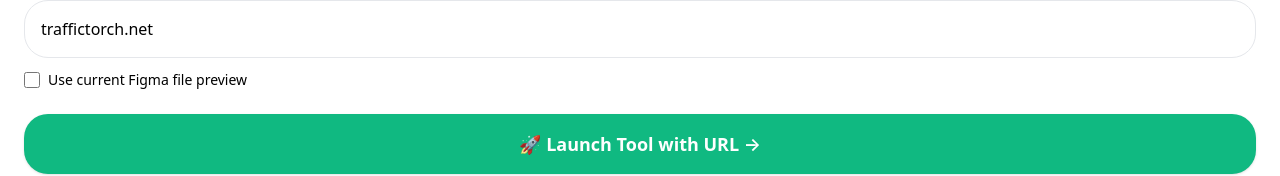
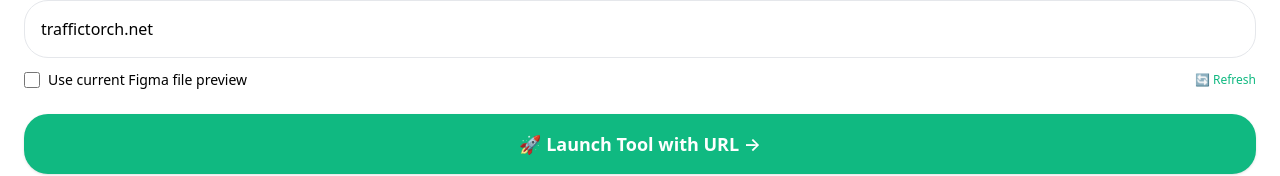
Before and after one commit to traffictorch/traffic-torch-figma-plugin, a React (Vite) app: page / in a window 1280 px wide. Shown: the part 442-618 px from the top of the page. Built offline with nearby package versions, Linux system fonts and the light colour scheme.

Commit message:
fix: checkbox now reliably fills Figma preview URL + added manual Refresh button

```diff
--- a/src/App.tsx
+++ b/src/App.tsx
@@ -27,8 +27,13 @@
   const [figmaUrl, setFigmaUrl] = useState('');
   const [useFigmaPreview, setUseFigmaPreview] = useState(false);
 
+  // Request Figma preview URL from plugin core
+  const fetchFigmaUrl = () => {
+    window.parent.postMessage({ type: 'GET_FIGMA_FILE_URL' }, '*');
+  };
+
   useEffect(() => {
-    window.parent.postMessage({ type: 'GET_FIGMA_FILE_URL' }, '*');
+    fetchFigmaUrl(); // ask immediately when UI loads
     window.addEventListener('message', (event) => {
       if (event.data.type === 'FIGMA_URL' && event.data.url) {
         setFigmaUrl(event.data.url);
@@ -36,12 +41,12 @@
     });
   }, []);
 
-  // When checkbox is toggled, override URL with Figma preview
+  // Checkbox logic — now forces update
   useEffect(() => {
     if (useFigmaPreview && figmaUrl) {
       setSiteUrl(figmaUrl);
     } else if (!useFigmaPreview) {
-      setSiteUrl('traffictorch.net'); // reset to clean example
+      setSiteUrl('traffictorch.net');
     }
   }, [useFigmaPreview, figmaUrl]);
 
@@ -59,7 +64,7 @@
 
   return (
     <div className="plugin-root p-6 bg-white dark:bg-[#111827] text-[#1f2937] dark:text-[#e5e7eb] min-h-full overflow-auto">
-      {/* Header with 🚥 */}
+      {/* Header */}
       <div className="flex items-center gap-3 mb-8">
         <div className="text-4xl">🚥</div>
         <div>
@@ -85,9 +90,9 @@
         ))}
       </div>
 
-      {/* All Tools Tab */}
       {activeTab === 'All Tools' && (
         <div className="space-y-6">
+          {/* Tool selector + card (kept from before) */}
           <div>
             <label className="block text-xs font-medium mb-2 text-gray-500 dark:text-gray-400">Select Tool</label>
             <select
@@ -103,7 +108,6 @@
             </select>
           </div>
 
-          {/* Educational Tool Card */}
           <div className="bg-gray-50 dark:bg-gray-800 p-5 rounded-3xl border border-gray-100 dark:border-gray-700">
             <div className="flex items-center gap-3 mb-3">
               <span className="text-2xl">{selectedTool.emoji}</span>
@@ -124,7 +128,9 @@
               placeholder="traffictorch.net"
             />
 
-            <label className="flex items-center gap-2 mt-3 text-sm cursor-pointer select-none">
+            {/* Checkbox + Refresh button */}
+            <div className="flex items-center justify-between mt-3">
+              <label className="flex items-center gap-2 text-sm cursor-pointer select-none">
                 <input
                   type="checkbox"
                   checked={useFigmaPreview}
@@ -133,6 +139,13 @@
                 />
                 <span>Use current Figma file preview</span>
               </label>
+              <button
+                onClick={fetchFigmaUrl}
+                className="text-xs text-[#10b981] hover:underline"
+              >
+                🔄 Refresh
+              </button>
+            </div>
           </div>
 
           <button
@@ -144,7 +157,7 @@
         </div>
       )}
 
-      {/* Welcome Tab */}
+      {/* Welcome and Help Guides tabs unchanged from previous version */}
       {activeTab === 'Welcome' && (
         <div className="text-center py-16 space-y-6">
           <div className="text-6xl mb-4">🚥</div>
@@ -162,7 +175,6 @@
         </div>
       )}
 
-      {/* Help Guides Tab */}
       {activeTab === 'Help Guides' && (
         <div className="py-12 text-center">
           <div className="text-5xl mb-6">📚</div>
@@ -177,7 +189,6 @@
         </div>
       )}
 
-      {/* Footer */}
       <div className="text-center text-xs text-gray-400 dark:text-gray-500 mt-12">
         Made with ❤️ for better SEO & UX design
       </div>
--- a/src/code.ts
+++ b/src/code.ts
@@ -4,7 +4,22 @@
   themeColors: true
 });
 
+// Send Figma preview URL immediately when plugin opens
+function sendFigmaUrl() {
+  const fileKey = figma.fileKey;
+  const fileUrl = fileKey
+    ? 'https://www.figma.com/file/' + fileKey + '/' + encodeURIComponent(figma.root.name || 'Untitled')
+    : '';
+  figma.ui.postMessage({ type: 'FIGMA_URL', url: fileUrl });
+}
+
+sendFigmaUrl();   // send on load
+
 figma.ui.onmessage = function(msg) {
+  if (msg.type === 'GET_FIGMA_FILE_URL') {
+    sendFigmaUrl();   // allow manual refresh from UI
+  }
+
   if (msg.type === 'LAUNCH_TOOL') {
     var toolBase = msg.toolBase;
     var siteUrl = msg.siteUrl || '';
@@ -12,6 +27,6 @@
       ? toolBase + '?url=' + encodeURIComponent(siteUrl)
       : toolBase;
     figma.openExternal(fullUrl);
-    figma.notify('🚀 Opening Traffic Torch tool… Educational & instant!', { timeout: 2000 });
+    figma.notify('🚀 Opening Traffic Torch tool…', { timeout: 2000 });
   }
 };
```
Lines whose indentation alone changed are shown as unchanged.
